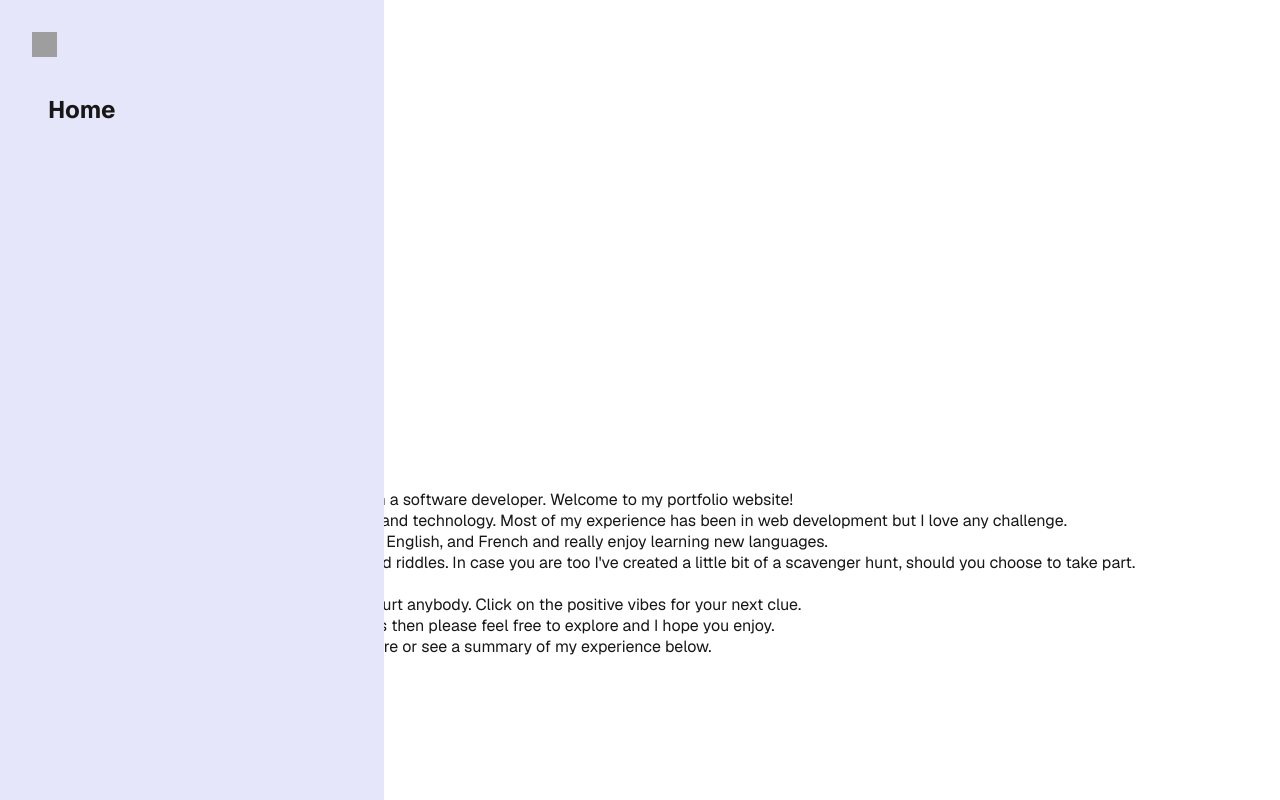
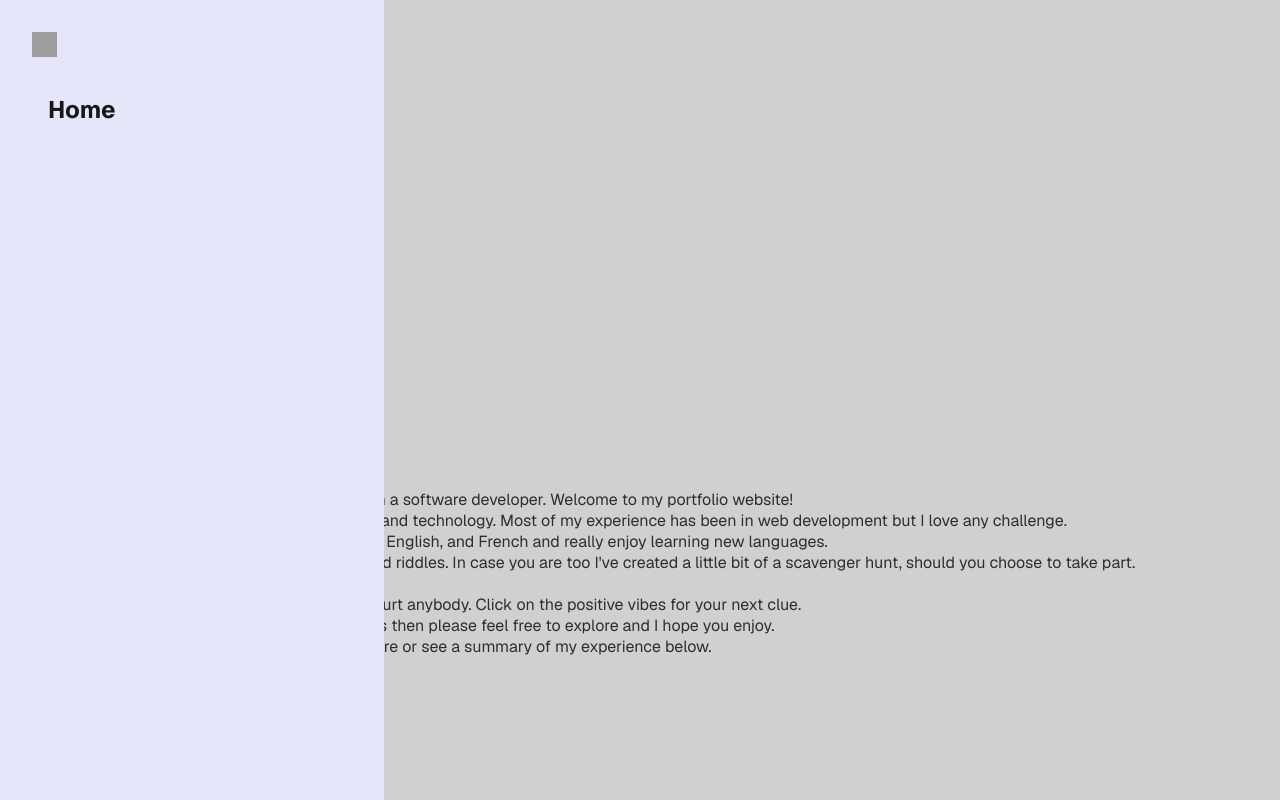
Before and after one commit to josizhou/website, a Next.js app: page / in a window 1280 px wide. Both pictures are taken after a click on the element 640 px from the left and 179 px from the top of the page. Shown: the top 800 px of the page. Built offline with nearby package versions, Linux system fonts and the light colour scheme; grey boxes are pictures that could not be loaded.

Commit message:
sandwich menu overlay

```diff
--- a/src/app/components/sandwichMenu/sandwichMenu.js
+++ b/src/app/components/sandwichMenu/sandwichMenu.js
@@ -7,13 +7,19 @@ export default function SandwichMenu ({setIsMenuOpen}) {
     const router = useRouter();
 
     return (
-        <div className={styles.main}>
-            <div className={styles.closeIcon} onClick={() => setIsMenuOpen(false)}>
-                <Image src={closeIcon} alt='Close Button' width={25} height={25} draggable={false}/>
+        <div className={styles.container}>
+            <div className={styles.main}>
+                <div className={styles.closeIcon} onClick={() => setIsMenuOpen(false)}>
+                    <Image src={closeIcon} alt='Close Button' width={25} height={25} draggable={false}/>
+                </div>
+                <section className={styles.links}>
+                    <h2 className={styles.link} onClick={() => {
+                        router.replace('/');
+                        setIsMenuOpen(false);
+                    }}>Home</h2>
+                </section>
             </div>
-            <section className={styles.links}>
-                <h2 className={styles.link} onClick={() => router.replace('/')}>Home</h2>
-            </section>
+            <div className={styles.overlay} onClick={() => setIsMenuOpen(false)}/>
         </div>
     )
 }
--- a/src/app/components/sandwichMenu/sandwichMenu.module.css
+++ b/src/app/components/sandwichMenu/sandwichMenu.module.css
@@ -1,11 +1,19 @@
+.container {
+    position: fixed;
+    left: 0;
+    top: 0;
+    bottom: 0;
+    width: 100vw;
+}
+
 .main {
     display: flex;
     background-color: lavender;
-    z-index: 1;
-    position: absolute;
+    z-index: 2;
+    position: fixed;
     left: 0;
     top: 0;
-    height: 100vh;
+    bottom: 0;
     width: 30vw;
     flex-direction: column;
 }
@@ -23,3 +31,12 @@
 .link {
     cursor: pointer;
 }
+
+.overlay {
+    position: fixed;
+    right: 0;
+    top: 0;
+    bottom: 0;
+    background-color: rgba(100, 100, 100, 0.3);
+    width: 70vw;
+}
```
